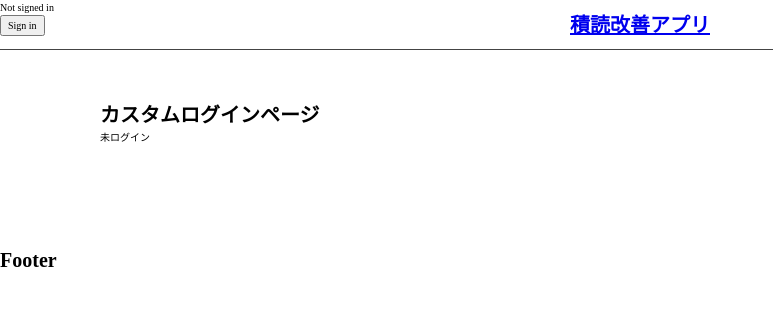
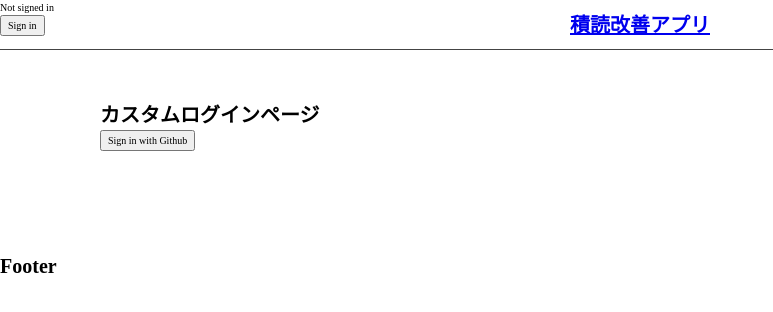
Before and after one commit to kento-yoshidu/ga_test, a Next.js app: page /auth/signin in a window 1280 px wide. Shown: the top 312 px of the page, without its empty margins (0-773 px from the left). Built offline with nearby package versions, Linux system fonts and the light colour scheme; no server answers.

Commit message:
✨ #75 Bugfix

```diff
--- a/src/pages/auth/signin.tsx
+++ b/src/pages/auth/signin.tsx
@@ -1,8 +1,8 @@
-import { useRouter } from "next/router"
-import { getProviders, getCsrfToken, useSession, signOut } from "next-auth/react"
+// import { useRouter } from "next/router"
+import { getProviders, getCsrfToken, useSession, signIn, /* signOut */ } from "next-auth/react"
 
 const LoginPage = ({providers, csrfToken }: { providers: any, csrfToken: any }) => {
-  const { error } = useRouter().query
+  // const { error } = useRouter().query
   const { data: session } = useSession()
 
   console.log(providers)
@@ -14,11 +14,16 @@ const LoginPage = ({providers, csrfToken }: { providers: any, csrfToken: any })
         // ログイン状態の場合。ユーザー名、ログアウトボタンを表示。
         <>
           <div>ユーザー：{session.user?.name}</div>
-          <button onClick={signOut}>ログアウト</button>
+          {/* <button onClick={signOut}>ログアウト</button> */}
         </>
       ): (
-        <div>未ログイン</div>
-      )}
+        <button onClick={() => {
+          signIn(providers.callbacknUrl)
+        }}>
+          Sign in with Github
+        </button>
+        )
+      }
     </div>
   )
 }
```
